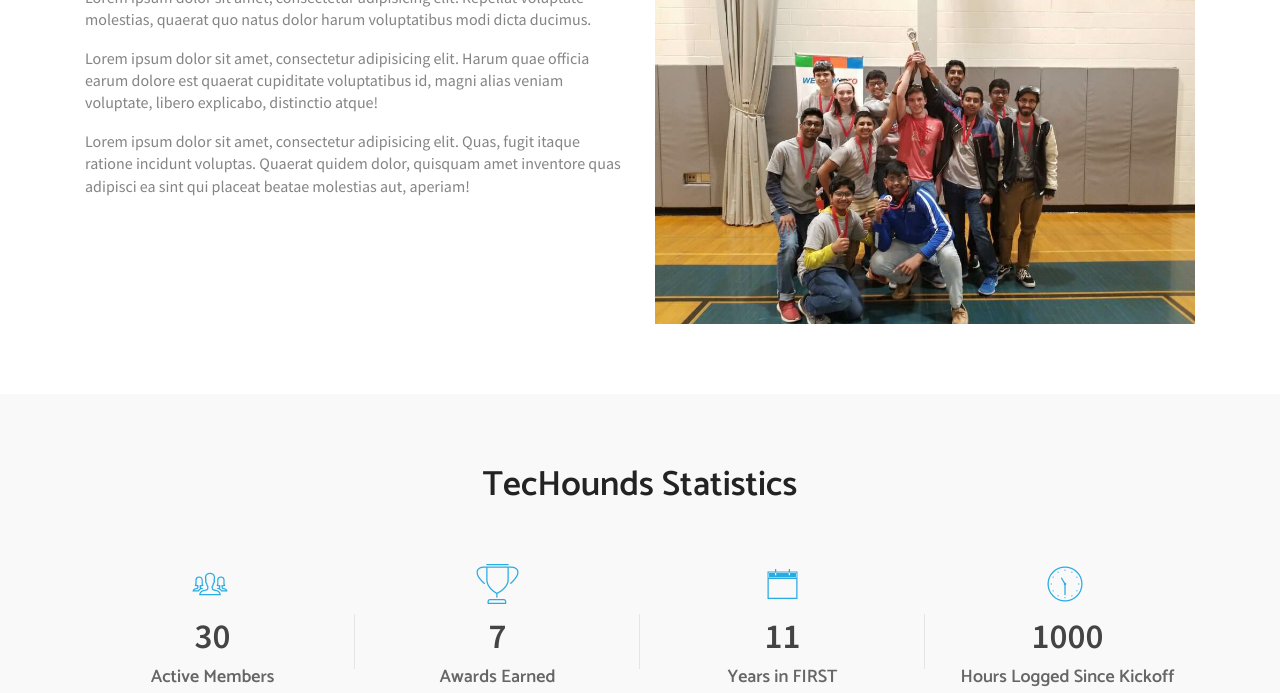
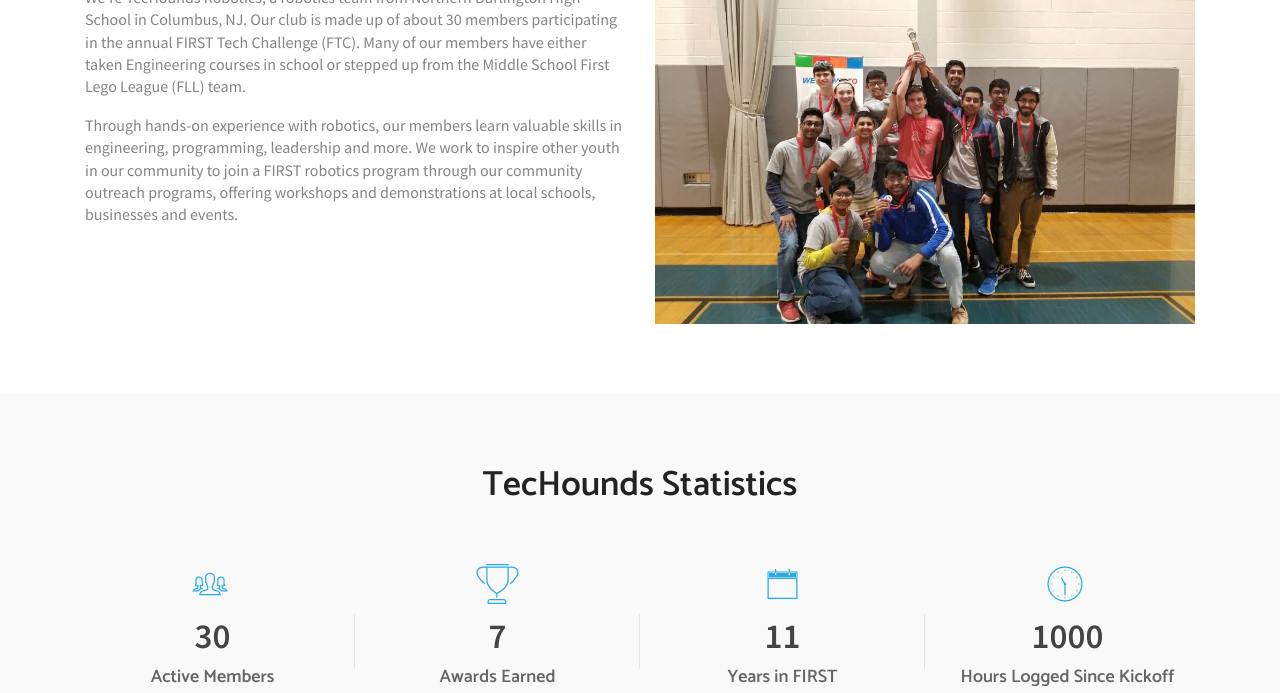
Before and after one commit to NBCRobotics/nbcrobotics.github.io, a plain HTML site: page about.html in a window 1280 px wide. Shown: the part 407-1100 px from the top of the page. Drawn offline with Linux system fonts and the light colour scheme; some packages are replaced by stand-ins of ours; files whose address does not match are found by name.

Commit message:
Update about.html

```diff
--- a/about.html
+++ b/about.html
@@ -121,9 +121,8 @@ End Fixed Navigation
 		<div class="row">
 			<div class="col-md-6 mt-20">
 				<h2>Team Summary</h2>
-				<p>Lorem ipsum dolor sit amet, consectetur adipisicing elit. Repellat voluptate molestias, quaerat quo natus dolor harum voluptatibus modi dicta ducimus.</p>
-				<p>Lorem ipsum dolor sit amet, consectetur adipisicing elit. Harum quae officia earum dolore est quaerat cupiditate voluptatibus id, magni alias veniam voluptate, libero explicabo, distinctio atque!</p>
-				<p>Lorem ipsum dolor sit amet, consectetur adipisicing elit. Quas, fugit itaque ratione incidunt voluptas. Quaerat quidem dolor, quisquam amet inventore quas adipisci ea sint qui placeat beatae molestias aut, aperiam!</p>
+				<p>We’re TecHounds Robotics, a robotics team from Northern Burlington High School in Columbus, NJ. Our club is made up of about 30 members participating in the annual FIRST Tech Challenge (FTC). Many of our members have either taken Engineering courses in school or stepped up from the Middle School First Lego League (FLL) team.</p>
+				<p>Through hands-on experience with robotics, our members learn valuable skills in engineering, programming, leadership and more. We work to inspire other youth in our community to join a FIRST robotics program through our community outreach programs, offering workshops and demonstrations at local schools, businesses and events.</p>
 			</div>
 			<div class="col-md-6">
 				<img class="img-fluid" src="images/company/DeepSouthGroup.jpg" alt="TecHounds Team Photo">
```
